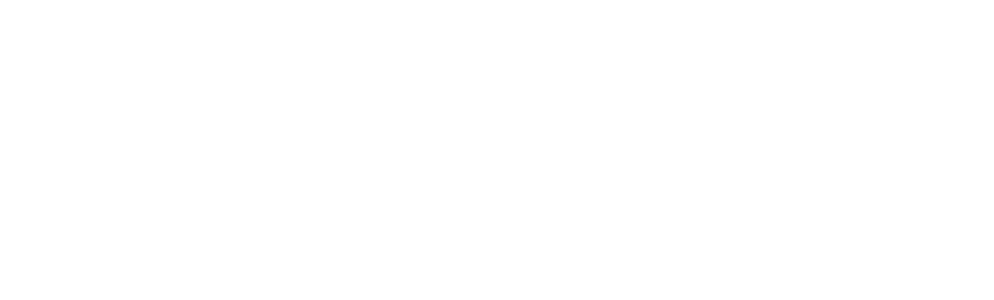
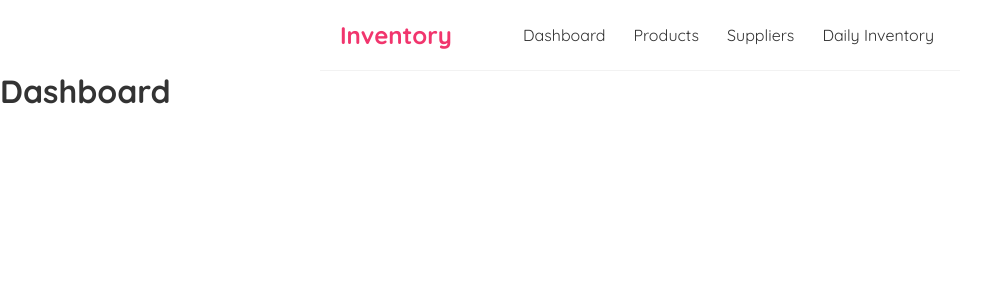
Before and after one commit to Itay93/Inventory, a React (Create React App) app: page / in a window 1280 px wide. Shown: the top 300 px of the page, without its empty margins (0-994 px from the left). Built offline with nearby package versions, Linux system fonts and the light colour scheme.

Commit message:
setting base pages and router

```diff
--- a/src/App.js
+++ b/src/App.js
@@ -1,8 +1,34 @@
+import { BrowserRouter, Route, Switch } from "react-router-dom";
+
+import Navbar from "./router/navbar";
+import Dashboard from "./pages/dashboard";
+import Products from "./pages/products";
+import Suppliers from "./pages/suppliers";
+import DailyInventory from "./pages/dailyInventory";
+
 const App = () => {
   return (
-    <div className="app">
-      <div className="content"></div>
-    </div>
+    <BrowserRouter>
+      <div className="app">
+        <Navbar />
+        <div className="content">
+          <Switch>
+            <Route exact path="/">
+              <Dashboard />
+            </Route>
+            <Route path="/products">
+              <Products />
+            </Route>
+            <Route path="/suppliers">
+              <Suppliers />
+            </Route>
+            <Route path="/dailyInventory">
+              <DailyInventory />
+            </Route>
+          </Switch>
+        </div>
+      </div>
+    </BrowserRouter>
   );
 };
 
--- /dev/null
+++ b/src/pages/dailyInventory/index.js
@@ -0,0 +1,11 @@
+import "./style.css";
+
+const DailyInventory = () => {
+  return (
+    <div className="content">
+      <h1>Daily Inventory</h1>
+    </div>
+  );
+};
+
+export default DailyInventory;
--- /dev/null
+++ b/src/pages/dashboard/index.js
@@ -0,0 +1,11 @@
+import "./style.css";
+
+const Dashboard = () => {
+  return (
+    <div className="content">
+      <h1>Dashboard</h1>
+    </div>
+  );
+};
+
+export default Dashboard;
--- /dev/null
+++ b/src/pages/products/index.js
@@ -0,0 +1,11 @@
+import "./style.css";
+
+const Products = () => {
+  return (
+    <div className="content">
+      <h1>Products</h1>
+    </div>
+  );
+};
+
+export default Products;
--- /dev/null
+++ b/src/pages/suppliers/index.js
@@ -0,0 +1,11 @@
+import "./style.css";
+
+const Suppliers = () => {
+  return (
+    <div className="content">
+      <h1>Suppliers</h1>
+    </div>
+  );
+};
+
+export default Suppliers;
--- /dev/null
+++ b/src/router/navbar/index.js
@@ -0,0 +1,20 @@
+import "./style.css";
+import { Link } from "react-router-dom";
+
+import routes from "../routes";
+
+const Navbar = () => {
+  return (
+    <nav className="navbar">
+      <h1>Inventory</h1>
+      <div className="links">
+        <Link to="/">{routes.DASHBOARD}</Link>
+        <Link to="/products">{routes.PRODUCTS}</Link>
+        <Link to="/suppliers">{routes.SUPPLIERS}</Link>
+        <Link to="/dailyInventory">{routes.DAILY_INVENTORY}</Link>
+      </div>
+    </nav>
+  );
+};
+
+export default Navbar;
--- /dev/null
+++ b/src/router/navbar/style.css
@@ -0,0 +1,29 @@
+@import url("https://fonts.googleapis.com/css2?family=Quicksand:wght@300;400;500;600;700&display=swap");
+
+* {
+  margin: 0;
+  font-family: "Quicksand";
+  color: #333;
+}
+.navbar {
+  padding: 20px;
+  display: flex;
+  align-items: center;
+  max-width: 600px;
+  margin: 0 auto;
+  border-bottom: 1px solid #f2f2f2;
+}
+.navbar h1 {
+  color: #f1356d;
+}
+.navbar .links {
+  margin-left: auto;
+}
+.navbar a {
+  margin-left: 16px;
+  text-decoration: none;
+  padding: 6px;
+}
+.navbar a:hover {
+  color: #f1356d;
+}
--- /dev/null
+++ b/src/router/routes.js
@@ -0,0 +1,6 @@
+export default {
+  DASHBOARD: "Dashboard",
+  PRODUCTS: "Products",
+  SUPPLIERS: "Suppliers",
+  DAILY_INVENTORY: "Daily Inventory",
+};
```
Also changed, not shown: src/pages/dailyInventory/style.css (added), src/pages/dashboard/style.css (added), src/pages/products/style.css (added), src/pages/suppliers/style.css (added).
